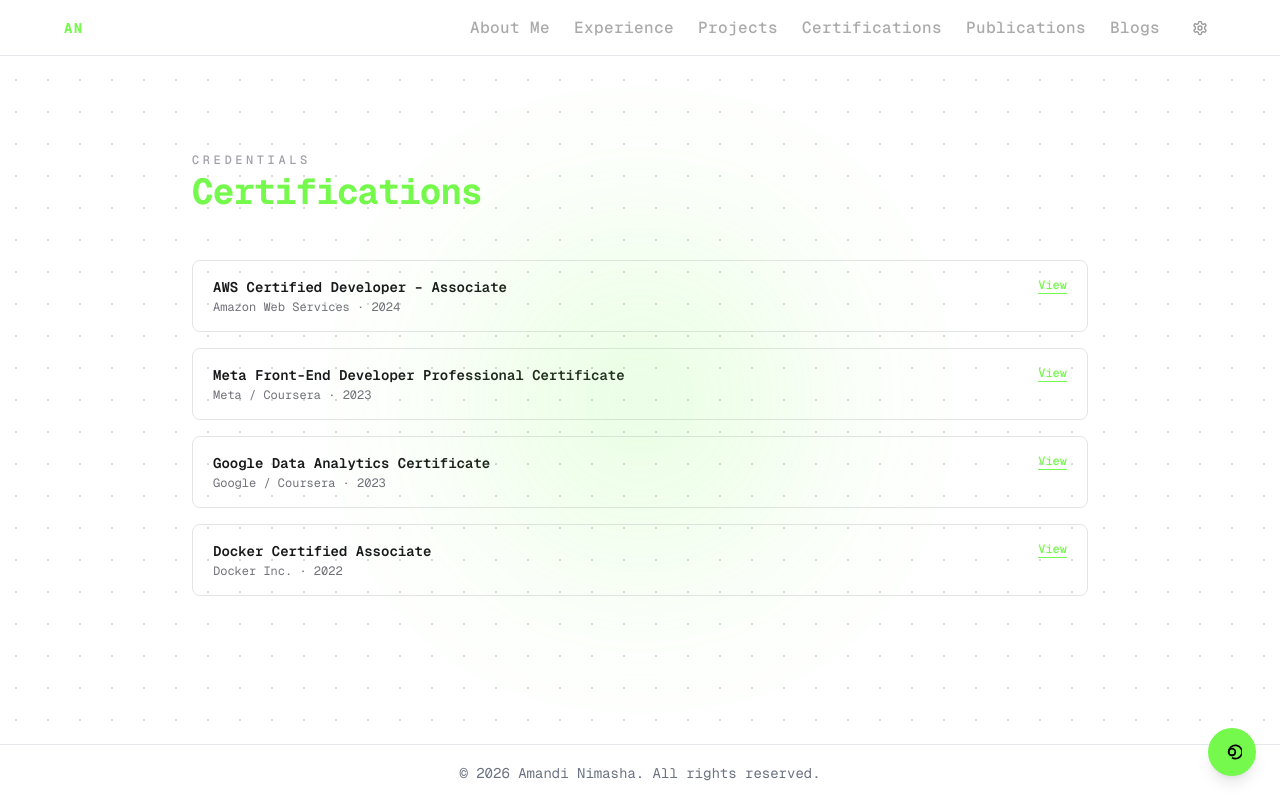
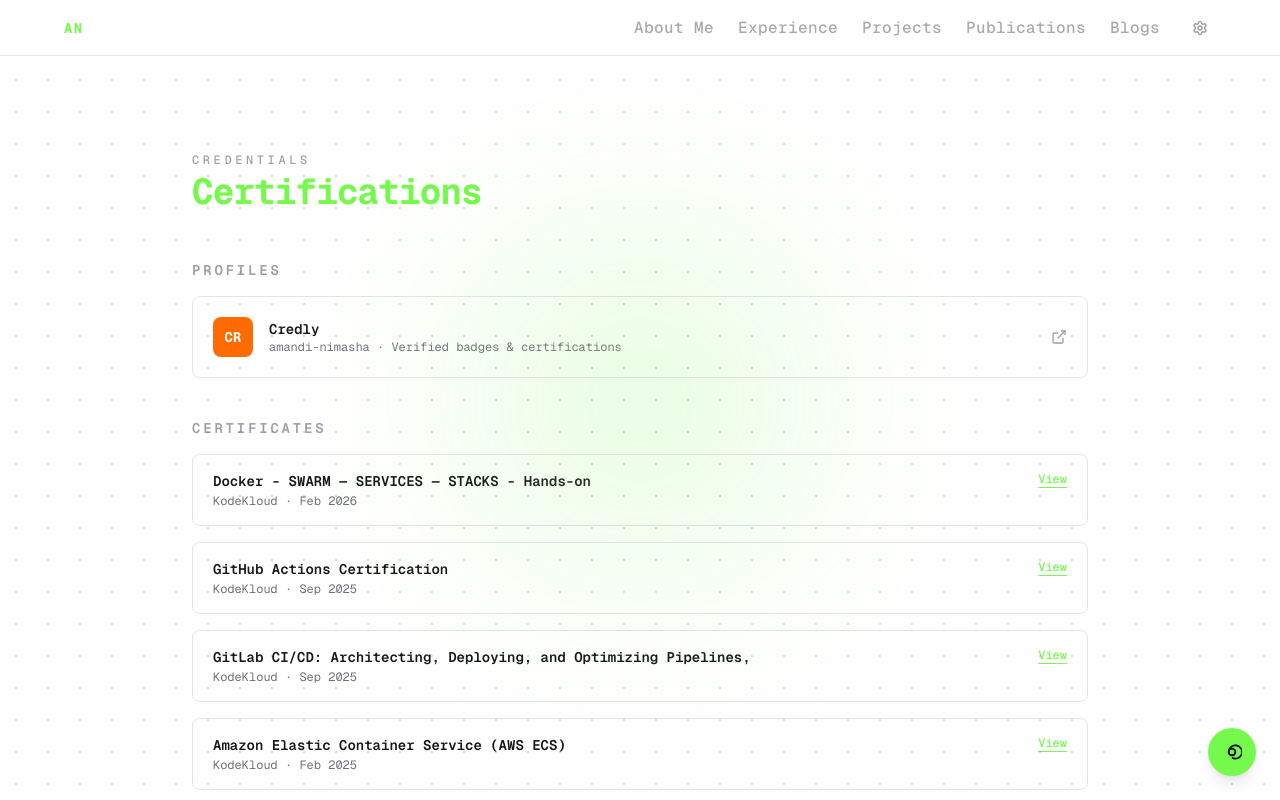
Before and after one commit to nimashaklaa/next-portfolio, a Next.js app: page /certifications in a window 1280 px wide. Shown: the top 800 px of the page. Built offline with nearby package versions, Linux system fonts and the light colour scheme.

Commit message:
feat: Centralize POSTS constant, update Navbar, and enhance Certifications and About layouts with new content

```diff
--- a/src/app/about/page.tsx
+++ b/src/app/about/page.tsx
@@ -100,6 +100,45 @@
         </div>
       </div>
 
+      {/* Coding Profile */}
+      <div className="mt-14">
+        <h2 className="mb-4 text-sm font-semibold tracking-[0.2em] text-zinc-400 uppercase dark:text-zinc-500">
+          Coding Profile
+        </h2>
+        <a
+          href="https://www.hackerrank.com/profile/200425K_CSE_20"
+          target="_blank"
+          rel="noopener noreferrer"
+          className="flex items-center justify-between rounded-lg border border-zinc-200 p-5 transition-colors hover:border-zinc-400 dark:border-zinc-800 dark:hover:border-zinc-600"
+        >
+          <div className="flex items-center gap-4">
+            <div
+              className="flex h-10 w-10 shrink-0 items-center justify-center rounded-lg text-sm font-bold text-white"
+              style={{ backgroundColor: "#00EA64" }}
+            >
+              HR
+            </div>
+            <div>
+              <p className="text-sm font-semibold text-zinc-900 dark:text-zinc-100">HackerRank</p>
+              <p className="text-xs text-zinc-500 dark:text-zinc-400">
+                200425K_CSE_20 · Coding practices & problem solving
+              </p>
+            </div>
+          </div>
+          <svg
+            viewBox="0 0 24 24"
+            fill="none"
+            stroke="currentColor"
+            strokeWidth={2}
+            className="h-4 w-4 shrink-0 text-zinc-400"
+          >
+            <path d="M18 13v6a2 2 0 0 1-2 2H5a2 2 0 0 1-2-2V8a2 2 0 0 1 2-2h6" />
+            <polyline points="15 3 21 3 21 9" />
+            <line x1="10" y1="14" x2="21" y2="3" />
+          </svg>
+        </a>
+      </div>
+
       {/* Contact */}
       <div className="mt-14">
         <h2 className="mb-4 text-sm font-semibold tracking-[0.2em] text-zinc-400 uppercase dark:text-zinc-500">
--- a/src/app/blogs/page.tsx
+++ b/src/app/blogs/page.tsx
@@ -1,36 +1,7 @@
 "use client";
 
 import { useAccentColor } from "@/app/hooks/useAccentColor";
-
-const POSTS = [
-  {
-    title: "Why I Switched from Create React App to Next.js",
-    date: "May 2025",
-    readTime: "5 min read",
-    excerpt:
-      "A practical look at the migration process, the trade-offs involved, and why Next.js App Router changed how I think about web architecture.",
-    href: "#",
-    tags: ["Next.js", "React", "Architecture"],
-  },
-  {
-    title: "Tailwind CSS v4 — What's Actually Different",
-    date: "April 2025",
-    readTime: "4 min read",
-    excerpt:
-      "Tailwind v4 drops the config file and moves everything into CSS. Here's how that plays out in a real project.",
-    href: "#",
-    tags: ["CSS", "Tailwind", "Frontend"],
-  },
-  {
-    title: "Understanding Hydration Mismatches in React",
-    date: "March 2025",
-    readTime: "7 min read",
-    excerpt:
-      "Server-side rendering is powerful but fragile. I explain what causes hydration errors, how to debug them, and patterns to avoid them entirely.",
-    href: "#",
-    tags: ["React", "SSR", "Debugging"],
-  },
-];
+import { POSTS } from "@/app/constants/blogs";
 
 export default function Blogs() {
   const { accentColor } = useAccentColor();
--- a/src/app/certifications/page.tsx
+++ b/src/app/certifications/page.tsx
@@ -21,7 +21,50 @@
         </h1>
       </div>
 
-      {/* List */}
+      {/* Profiles */}
+      <div className="mb-10">
+        <h2 className="mb-4 text-sm font-semibold tracking-[0.2em] text-zinc-400 uppercase dark:text-zinc-500">
+          Profiles
+        </h2>
+        <a
+          href="https://www.credly.com/users/amandi-nimasha"
+          target="_blank"
+          rel="noopener noreferrer"
+          className="flex items-center justify-between rounded-lg border border-zinc-200 p-5 transition-colors hover:border-zinc-400 dark:border-zinc-800 dark:hover:border-zinc-600"
+        >
+          <div className="flex items-center gap-4">
+            <div
+              className="flex h-10 w-10 shrink-0 items-center justify-center rounded-lg text-sm font-bold text-white"
+              style={{ backgroundColor: "#FF6B00" }}
+            >
+              CR
+            </div>
+            <div>
+              <p className="text-sm font-semibold text-zinc-900 dark:text-zinc-100">Credly</p>
+              <p className="text-xs text-zinc-500 dark:text-zinc-400">
+                amandi-nimasha · Verified badges & certifications
+              </p>
+            </div>
+          </div>
+          <svg
+            viewBox="0 0 24 24"
+            fill="none"
+            stroke="currentColor"
+            strokeWidth={2}
+            className="h-4 w-4 shrink-0 text-zinc-400"
+          >
+            <path d="M18 13v6a2 2 0 0 1-2 2H5a2 2 0 0 1-2-2V8a2 2 0 0 1 2-2h6" />
+            <polyline points="15 3 21 3 21 9" />
+            <line x1="10" y1="14" x2="21" y2="3" />
+          </svg>
+        </a>
+      </div>
+
+      {/* Certificates */}
+      <div>
+        <h2 className="mb-4 text-sm font-semibold tracking-[0.2em] text-zinc-400 uppercase dark:text-zinc-500">
+          Certificates
+        </h2>
         <div className="space-y-4">
           {CERTIFICATIONS.map((cert) => (
             <div
@@ -49,5 +92,6 @@
           ))}
         </div>
       </div>
+    </div>
   );
 }
--- a/src/app/components/navbar.tsx
+++ b/src/app/components/navbar.tsx
@@ -7,7 +7,6 @@
   { label: "About Me", href: "/about" },
   { label: "Experience", href: "/experience" },
   { label: "Projects", href: "/projects" },
-  { label: "Certifications", href: "/certifications" },
   { label: "Publications", href: "/publications" },
   { label: "Blogs", href: "/blogs" },
 ];
--- /dev/null
+++ b/src/app/constants/blogs.ts
@@ -0,0 +1,29 @@
+export const POSTS = [
+  {
+    title: "Unlocking the Power of Server-Side Rendering in Next.js",
+    date: "Jun 2024",
+    readTime: "3 min read",
+    excerpt:
+      "In the rapidly evolving world of web development, Next.js stands out as a robust framework for building React applications. One of its standout features is server-side rendering (SSR). By understanding the benefits and mechanisms of SSR, developers can create more performant, SEO-friendly, and user-centric applications. Let’s dive deep into why SSR is crucial and how it revolutionizes the development workflow.",
+    href: "https://medium.com/@amandinimasha99/unlocking-the-power-of-server-side-rendering-in-next-js-176a1595b852",
+    tags: ["Next.js", "React", "Architecture"],
+  },
+  {
+    title: "Suspense and Streaming in NextJs",
+    date: "Jul 2024",
+    readTime: "6 min read",
+    excerpt:
+      "Creating a suspense and streaming setup in Next.js involves leveraging React’s Suspense feature along with server-side rendering (SSR) to optimize loading performance and user experience.",
+    href: "https://medium.com/@amandinimasha99/suspense-and-streaming-in-nextjs-9f2d189b1255",
+    tags: ["Suspense", "Streaming", "Frontend"],
+  },
+  {
+    title: "Deployment models for cloud computing",
+    date: "Jan 2025",
+    readTime: "6 min read",
+    excerpt:
+      "Cloud computing has revolutionized the way businesses operate by providing flexible, scalable, and cost-effective solutions for managing IT infrastructure. However, determining the right deployment model for your organization whether cloud-based, on-premises, or hybrid is key to unlocking the full potential of the cloud. In this blog, we’ll explore these deployment models, their features, and real-world use cases to help you make an informed decision.",
+    href: "https://medium.com/@amandinimasha99/deployment-models-for-cloud-computing-33ccc79a2143",
+    tags: ["Cloud Computing", "Deployment Models", "Hybrid Cloud"],
+  },
+];
--- a/src/app/constants/certifications.ts
+++ b/src/app/constants/certifications.ts
@@ -1,26 +1,50 @@
 export const CERTIFICATIONS = [
   {
-    title: "AWS Certified Developer – Associate",
-    issuer: "Amazon Web Services",
-    date: "2024",
-    credential: "#",
+    title: "Docker - SWARM — SERVICES — STACKS - Hands-on",
+    issuer: "KodeKloud",
+    date: "Feb 2026",
+    categoria: "Course",
+    area: "DevOps",
+    credential: "https://learn.kodekloud.com/user/certificate/c05aa30a-601c-420c-924e-a56cbd49c44c",
   },
   {
-    title: "Meta Front-End Developer Professional Certificate",
-    issuer: "Meta / Coursera",
-    date: "2023",
-    credential: "#",
+    title: "GitHub Actions Certification",
+    issuer: "KodeKloud",
+    date: "Sep 2025",
+    categoria: "Course",
+    area: "DevOps",
+    credential: "https://learn.kodekloud.com/user/certificate/205d354c-3eeb-4717-8e8d-e0bda31ff43e",
   },
   {
-    title: "Google Data Analytics Certificate",
-    issuer: "Google / Coursera",
-    date: "2023",
-    credential: "#",
+    title: "GitLab CI/CD: Architecting, Deploying, and Optimizing Pipelines,",
+    issuer: "KodeKloud",
+    date: "Sep 2025",
+    categoria: "Course",
+    area: "DevOps",
+    credential: "https://learn.kodekloud.com/user/certificate/d403e4b0-f73a-4c27-a979-0cf8f7a4a89f",
   },
   {
-    title: "Docker Certified Associate",
-    issuer: "Docker Inc.",
-    date: "2022",
-    credential: "#",
+    title: "Amazon Elastic Container Service (AWS ECS)",
+    issuer: "KodeKloud",
+    date: "Feb 2025",
+    categoria: "Course",
+    area: "DevOps",
+    credential: "https://learn.kodekloud.com/user/certificate/ebb51289-3ac5-4f36-a28a-0ecf4a6562a7",
+  },
+  {
+    title: "GCP Cloud Digital Leader Certification",
+    issuer: "KodeKloud",
+    date: "Sep 2025",
+    categoria: "Course",
+    area: "DevOps",
+    credential: "https://learn.kodekloud.com/user/certificate/9a84963d-f984-49e4-90cb-734ce55ef5c4",
+  },
+  {
+    title: "Introduction to Amazon Virtual Private Cloud (VPC)",
+    issuer: "AWS",
+    date: "Mar 2026",
+    categoria: "Course",
+    area: "Cloud Computing",
+    credential: "/files/aws1.pdf",
   },
 ];
```
Also changed, not shown: 1 other file (tests, documents, lock files or other folders). Lines whose indentation alone changed are shown as unchanged.
